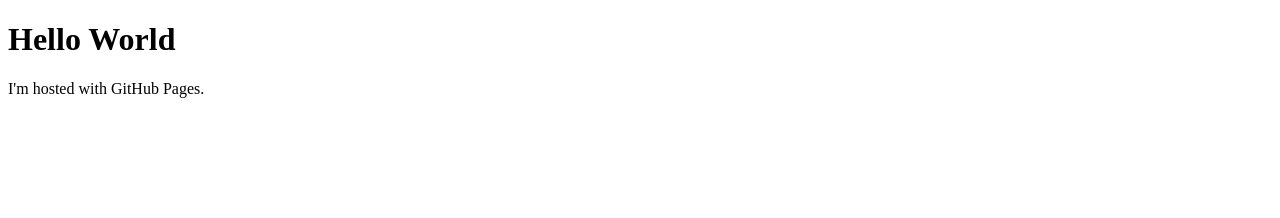
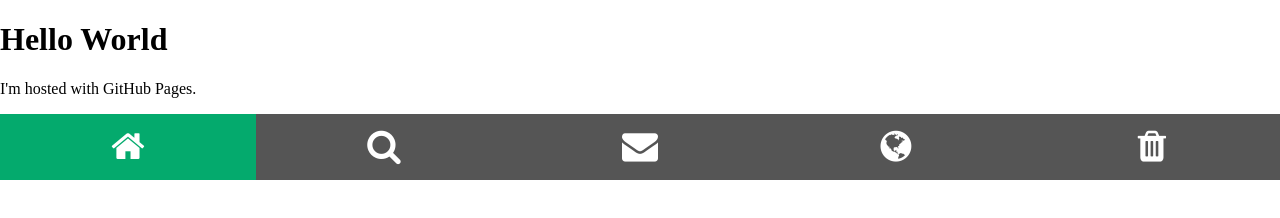
Before and after one commit to SneaksDoesPython/SneaksDoesPython.github.io, a plain HTML site: page index.html in a window 1280 px wide. Drawn offline with Linux system fonts and the light colour scheme.

Commit message:
Update index.html

```diff
--- a/index.html
+++ b/index.html
@@ -4,5 +4,45 @@
 <h1>Hello World</h1>
 <p>I'm hosted with GitHub Pages.</p>
 
+<!-- NavBar -->
+<meta name="viewport" content="width=device-width, initial-scale=1">
+<link rel="stylesheet" href="https://cdnjs.cloudflare.com/ajax/libs/font-awesome/4.7.0/css/font-awesome.min.css">
+<style>
+body {margin:0;}
+
+.icon-bar {
+  width: 100%;
+  background-color: #555;
+  overflow: auto;
+}
+
+.icon-bar a {
+  float: left;
+  width: 20%;
+  text-align: center;
+  padding: 12px 0;
+  transition: all 0.3s ease;
+  color: white;
+  font-size: 36px;
+}
+
+.icon-bar a:hover {
+  background-color: #000;
+}
+
+.active {
+  background-color: #04AA6D;
+}
+</style>
+<body>
+
+<div class="icon-bar">
+  <a class="active" href="#"><i class="fa fa-home"></i></a>
+  <a href="#"><i class="fa fa-search"></i></a>
+  <a href="#"><i class="fa fa-envelope"></i></a>
+  <a href="#"><i class="fa fa-globe"></i></a>
+  <a href="#"><i class="fa fa-trash"></i></a>
+</div>
+
 </body>
 </html>
```
